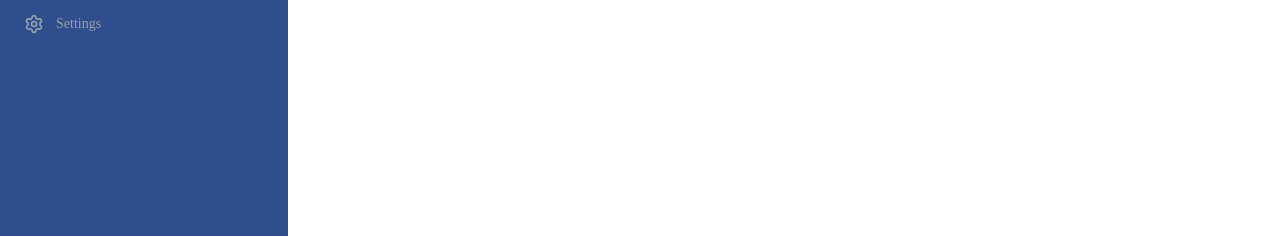
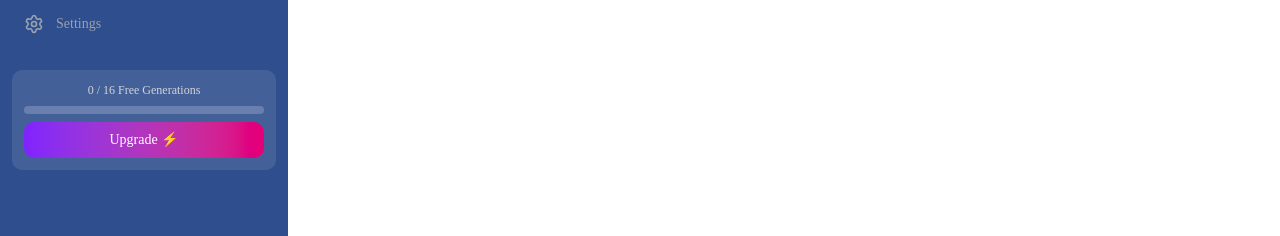
Before and after one commit to Lamaalzahr/Basera, a Next.js app: page /conversation in a window 1280 px wide. Shown: the part 398-634 px from the top of the page. Built offline with nearby package versions, Linux system fonts and the light colour scheme; no server answers.

Commit message:
مربع الاشتراك مع ربطه بالاعدادات

```diff
--- a/components/sidebar.tsx
+++ b/components/sidebar.tsx
@@ -8,11 +8,12 @@ import { LayoutDashboard,
 MessageSquare,
 ImageIcon,
 VideoIcon,
-Music,
 Code,
 Settings
 } from "lucide-react";
 import { usePathname } from "next/navigation";
+import { useEffect, useState } from "react";
+
 
 const montserrat= Montserrat({
 weight: "600",
@@ -58,8 +59,28 @@ color:"text-gray-400",
 },
 ];
 
+const PAGES = ["conversation", "image", "video", "code"];
+const MAX = 4;
+
 const Sidebar = () => {
-const pathname = usePathname()
+const pathname = usePathname();
+const [totalUsed, setTotalUsed] = useState(0);
+
+useEffect(() => {
+const fetchUsage = async () => {
+const results = await Promise.all(
+PAGES.map((page) => fetch(`/api/limit?page=${page}`).then((r) => r.json()))
+);
+const used = results.reduce((sum, r) => sum + (r.count ?? 0), 0);
+setTotalUsed(Math.min(used, MAX * PAGES.length));
+};
+fetchUsage();
+}, [pathname]);
+
+const totalMax = MAX * PAGES.length;
+const percentage = (totalUsed / totalMax) * 100;
+
+
 return (
 <div className="space-y-4 py-4 flex-col h-full text-white bg-[#2e4e8e]">
 <div className="px-3 py-2 flex-1">
@@ -96,6 +117,26 @@ pathname === route.href ? "text-white bg-white/10":
 
 </div>
 </div>
+
+<div className="px-3 pb-4">
+<div className="bg-white/10 rounded-lg p-3 space-y-2">
+<p className="text-xs text-center text-zinc-300">
+{totalUsed} / {totalMax} Free Generations
+</p>
+<div className="w-full bg-white/20 rounded-full h-2">
+<div
+className="bg-gradient-to-r from-violet-500 to-pink-500 h-2 rounded-full transition-all"
+style={{ width: `${percentage}%` }}
+/>
+</div>
+<Link
+href="/settings"
+className="w-full flex items-center justify-center bg-gradient-to-r from-violet-600 to-pink-600 rounded-lg py-2 text-sm font-medium hover:opacity-90 transition"
+>
+Upgrade ⚡
+</Link>
+</div>
+</div>
 </div>
 
 );
--- /dev/null
+++ b/lib/api-limit.ts
@@ -0,0 +1,37 @@
+import { auth } from "@clerk/nextjs/server";
+import { NextResponse } from "next/server";
+import { prisma } from "@/lib/prismadb";
+
+const MAX_VISITS = 5;
+
+export async function GET(req: Request) {
+try {
+const { userId } = await auth();
+
+if (!userId) {
+return new NextResponse("Unauthorized", { status: 401 });
+}
+
+const { searchParams } = new URL(req.url);
+const page = searchParams.get("page");
+
+if (!page) {
+return new NextResponse("Page is required", { status: 400 });
+}
+
+const record = await prisma.rateLimit.findUnique({
+where: {
+identifier_page: { identifier: userId, page },
+},
+});
+
+const count = record?.count ?? 0;
+const remaining = Math.max(0, MAX_VISITS - count);
+
+return NextResponse.json({ count, remaining, max: MAX_VISITS });
+
+} catch (error) {
+console.log("[LIMIT_ERROR]", error);
+return new NextResponse("Internal Error", { status: 500 });
+}
+}
```
